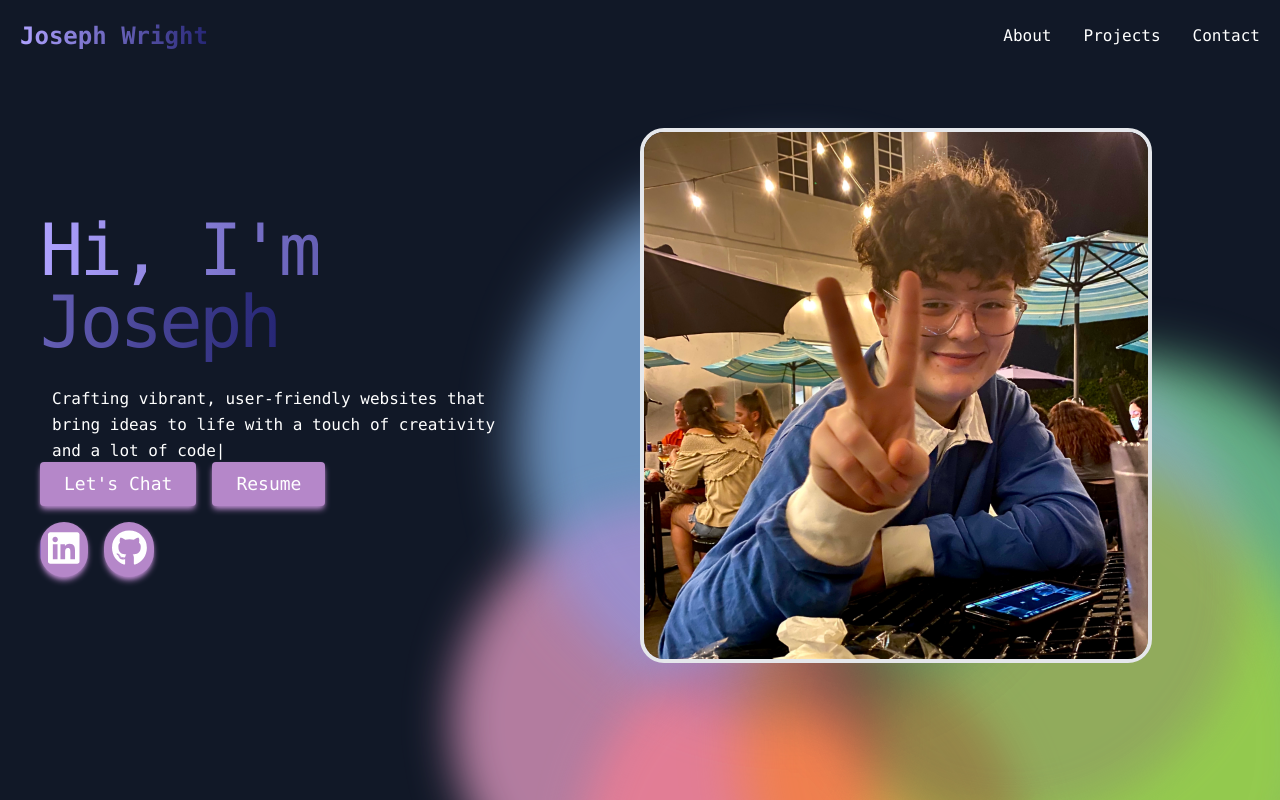
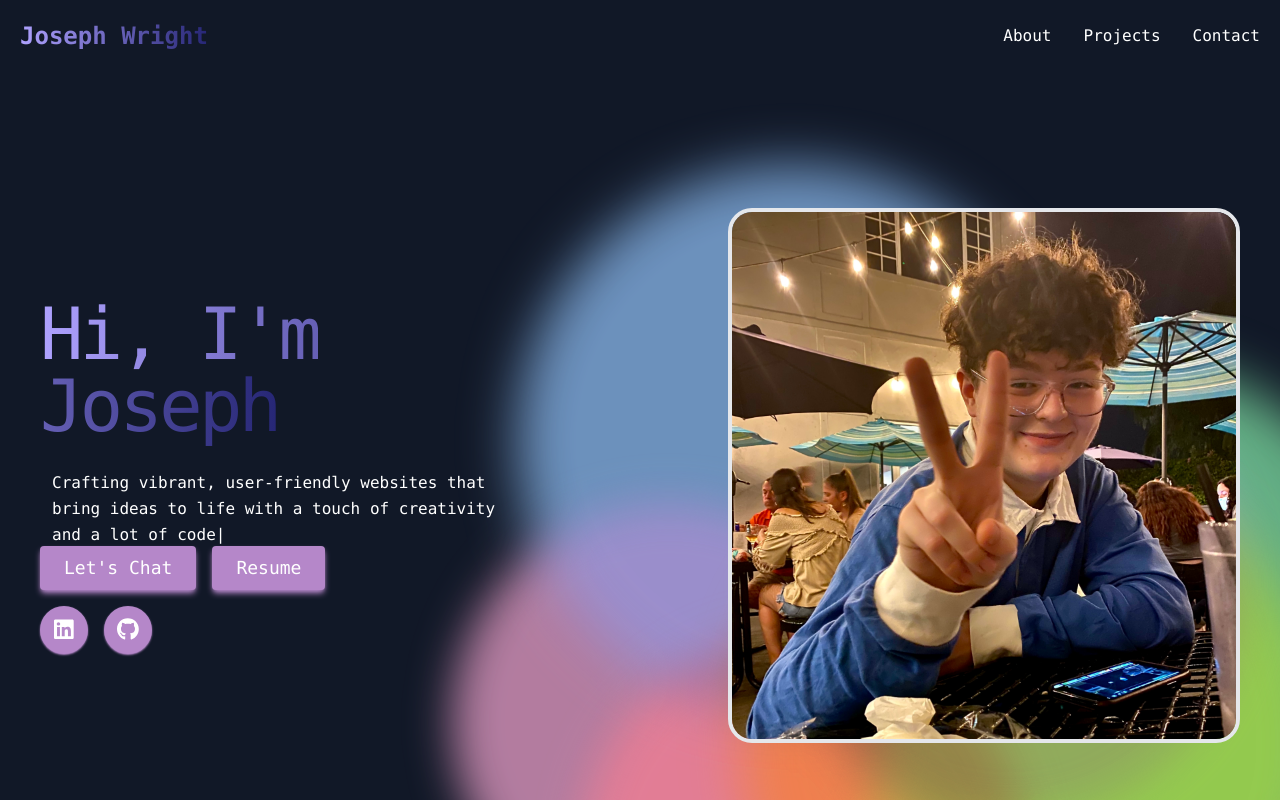
Before and after one commit to JosephW143/Professional-Portfolio-react, a React (Create React App) app: page / in a window 1280 px wide. Shown: the top 800 px of the page. Built offline with nearby package versions, Linux system fonts and the light colour scheme.

Commit message:
fixed issue with hero icons size and fixed their animaton/changed container spacing in hero

```diff
--- a/src/components/Hero.js
+++ b/src/components/Hero.js
@@ -8,7 +8,7 @@ function About () {
     return (
         <section id="hero"
         >
-            <div className="container flex mx-auto px-10 pt-32 pb-52 md:flex-row flex-col items-center">
+            <div className="container flex mx-auto px-10 py-52 md:flex-row flex-col items-center">
                 <div className="md:w-1/2 lg:pr-24 md:pr-16 flex flex-col md:items-start md:text-left mb-16 md:mb-0 items-center text-center animate-fade-in-left">
                     <h1 className="title-font sm:text-7xl text-3xl mb-4 ">
                         <span className="bg-gradient-to-r from-[#AFA2FF] to-[#262675] bg-clip-text text-transparent tracking-tighter">Hi, I'm Joseph</span>
@@ -31,22 +31,22 @@ function About () {
                         </a>
                     </div>
                     <div className="flex justify-center mt-4">
-                        <a href="#contact" className="relative overflow-hidden inline-flex text-white bg-[#b587c9] shadow-md shadow-[#b587c9] border-0 py-2 px-2 focus:outline-none rounded-full text-lg group">
+                        <a href="#contact" className="relative overflow-hidden inline-flex items-center justify-center text-white bg-[#b587c9] shadow-sm shadow-[#b587c9] border-0 w-12 h-12 focus:outline-none rounded-full text-lg group">
                             <span className="relative z-10">
-                                <FontAwesomeIcon icon={faLinkedin} size="2x" />
+                                <FontAwesomeIcon icon={faLinkedin} size="lg" />
                             </span>
-                            <div className="absolute inset-0 bg-[#5941A9] transform -translate-x-full group-hover:translate-x-0 transition-transform duration-300 ease-out"></div>
+                            <div className="absolute inset-0 rounded-full bg-[#5941A9] transform -translate-x-full group-hover:translate-x-0 transition-transform duration-300 ease-out"></div>
                         </a>
-                        <a href="#contact" className="relative overflow-hidden inline-flex text-white bg-[#b587c9] shadow-md shadow-[#b587c9] border-0 ml-4 py-2 px-2 focus:outline-none rounded-full text-lg group">
+                        <a href="#contact" className="relative overflow-hidden inline-flex items-center justify-center text-white bg-[#b587c9] shadow-sm shadow-[#b587c9] border-0 ml-4 w-12 h-12 focus:outline-none rounded-full text-lg group">
                             <span className="relative z-10">
-                                <FontAwesomeIcon icon={faGithub} size="2x" />
+                                <FontAwesomeIcon icon={faGithub} size="lg" />
                             </span>
-                            <div className="absolute inset-0 bg-[#5941A9] transform -translate-x-full group-hover:translate-x-0 transition-transform duration-300 ease-out"></div>
+                            <div className="absolute inset-0 rounded-full bg-[#5941A9] transform -translate-x-full group-hover:translate-x-0 transition-transform duration-300 ease-out"></div>
                         </a>
                     </div>
                 </div>
                 <div
-                    className="lg:max-w-lg lg:w-full md:w-1/2 w-5/6 animate-fade-in-right"
+                    className="lg:max-w-lg lg:w-full md:w-1/2 w-5/6 animate-fade-in-right lg:ml-24 md:ml-12 ml-0"
                 >
                     <img className="object-center object-cover border-4 rounded-3xl bg-gradient-to-r from-[#AFA2FF] to-[#262675]" src={me} alt="A photo of Joseph Wright" />
                 </div>
```
